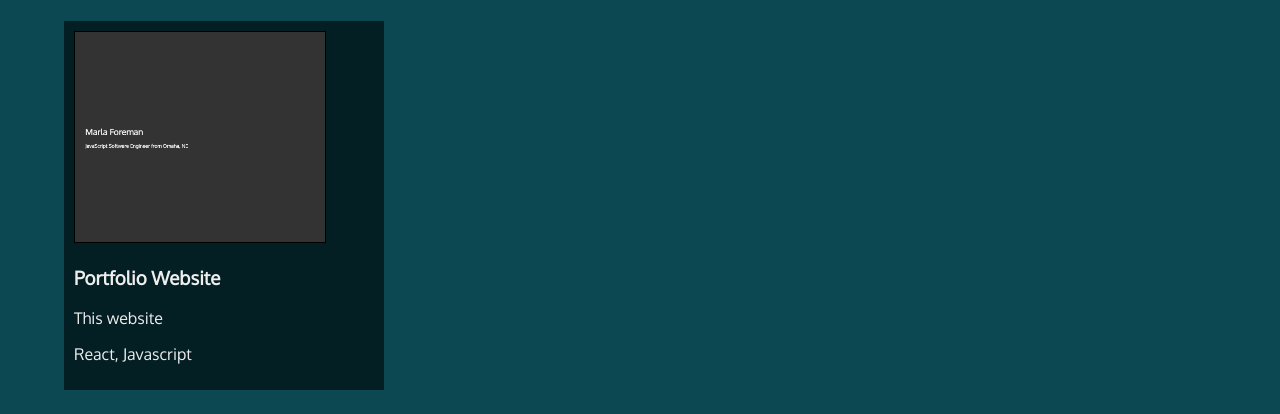
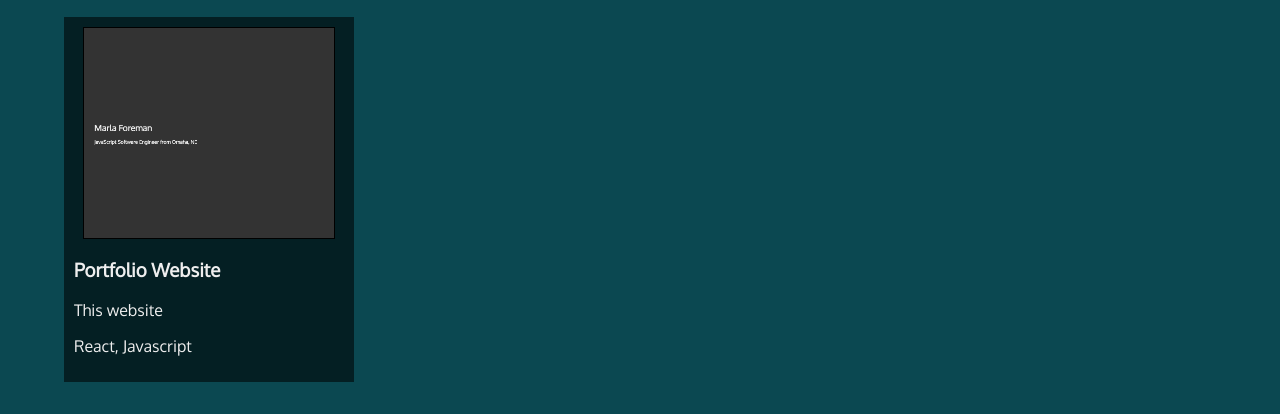
Before and after one commit to marla294/resume-app, a React app: page / in a window 1280 px wide. Shown: the part 475-889 px from the top of the page. Built offline with nearby package versions, Linux system fonts and the light colour scheme.

Commit message:
Creating general classes for alignment/justification

```diff
--- a/src/components/Project.js
+++ b/src/components/Project.js
@@ -8,7 +8,13 @@ class Project extends React.Component {
 			<div className="boxshadow-container">
 				<a href={url} target="_blank">
 					<div className="project">
-						<img src={image} alt={name} className="screenshot" />
+						<div className="flex-container justify-center">
+							<img
+								src={image}
+								alt={name}
+								className="screenshot"
+							/>
+						</div>
 						<h3>{name}</h3>
 						<p>{desc}</p>
 						<p>{uses}</p>
--- a/src/css/Project.css
+++ b/src/css/Project.css
@@ -1,7 +1,7 @@
 .project {
 	background-color: #041f23;
 	padding: 10px;
-	width: 300px;
+	width: 270px;
 }
 
 .screenshot {
@@ -10,6 +10,10 @@
 	border: 1px solid black;
 }
 
+.content {
+	max-width: 250px;
+}
+
 .row div:hover {
 	box-shadow: 5px 10px 18px black;
 }
--- a/src/css/style.css
+++ b/src/css/style.css
@@ -21,9 +21,11 @@ a {
 }
 
 .align-center {
-	height: inherit;
-	display: flex;
 	align-items: center;
+}
+
+.justify-center {
+	justify-content: center;
 }
 
 /* Flex container */
@@ -33,7 +35,7 @@ a {
 }
 
 /* Box Shadow Container */
-.boxshadow-container div:hover {
+.boxshadow-container > div:hover {
 	box-shadow: 5px 10px 18px black;
 }
 
```
